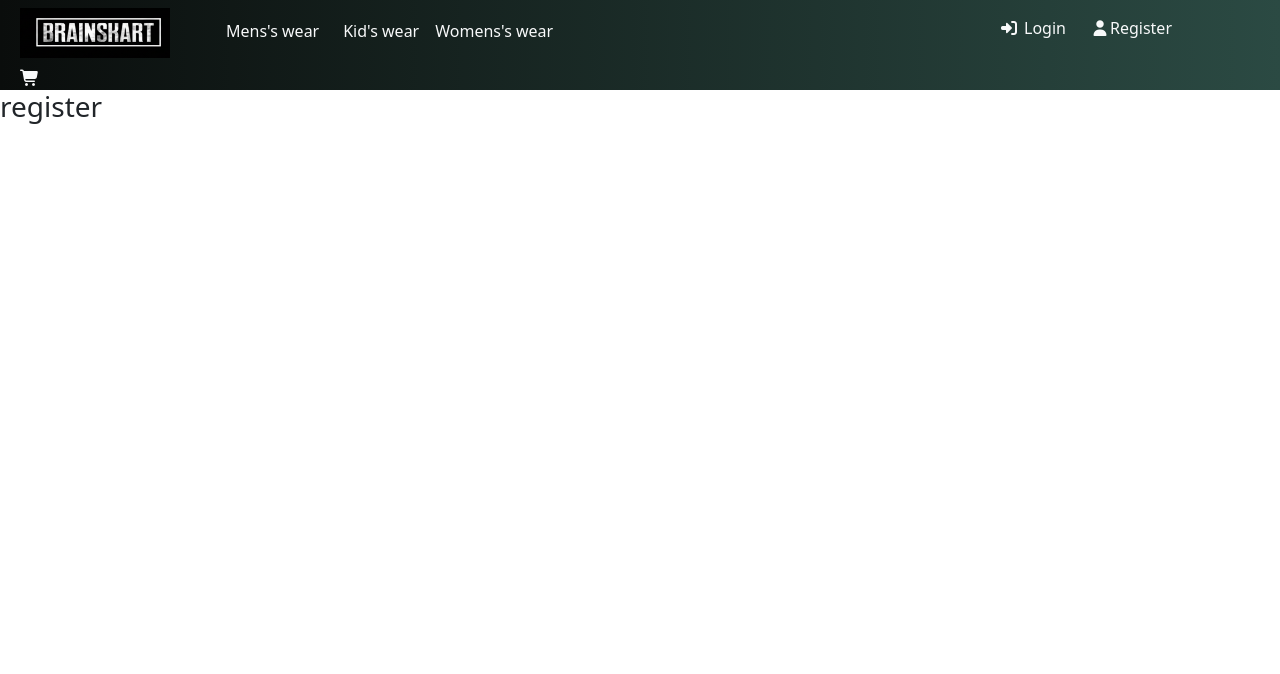
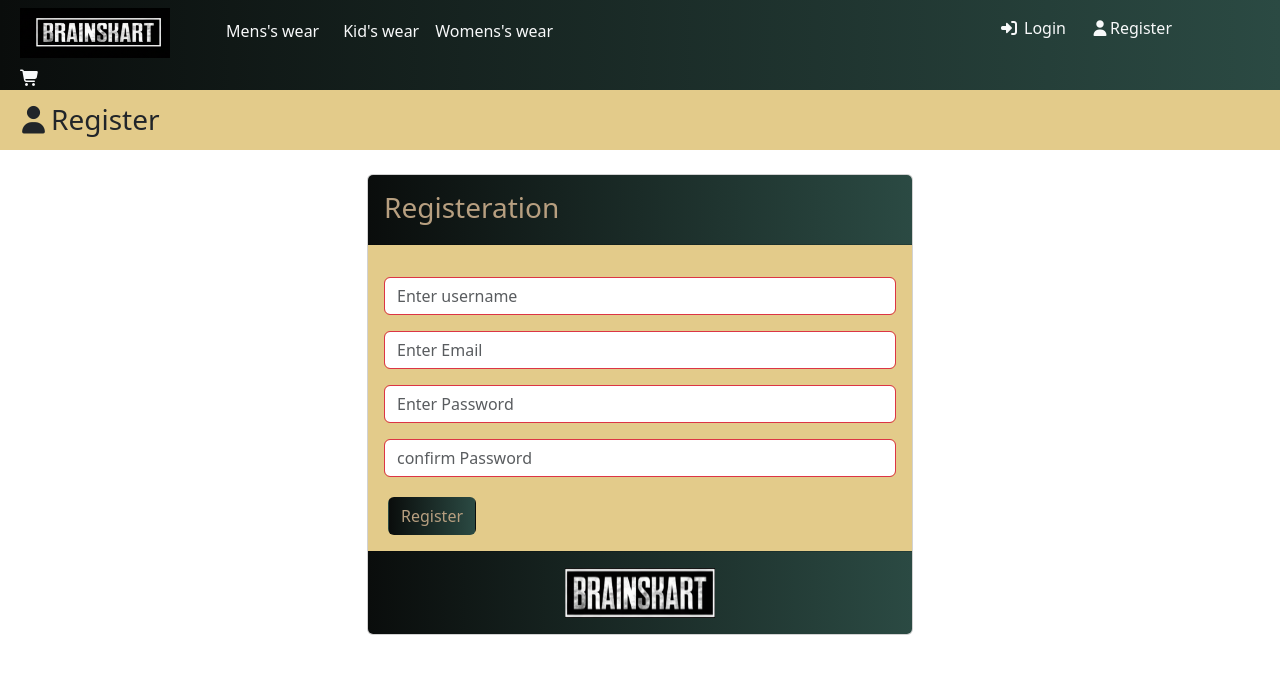
Before and after one commit to SHYAMBHATANIYA45/BrainsKart-project, a React (Vite) app in the folder Brainskart/: page /RegisterPage in a window 1280 px wide. Shown: the top 674 px of the page. Built offline with nearby package versions, Linux system fonts and the light colour scheme.

Commit message:
add registration filr

```diff
--- a/Brainskart/src/modules/users/components/register/Register.jsx
+++ b/Brainskart/src/modules/users/components/register/Register.jsx
@@ -1,12 +1,227 @@
-import react from 'react'
-export default function Register(){
-    return(
-     <>
+import react, { use, useState } from 'react'
+import { Link, useNavigate } from 'react-router'
+import "./register.css"
+export default function Register() {
 
-       <div>
-        <h3>register</h3>
-       </div>
+  const [user, setUser] = useState({
 
-     </>
+    username: "",
+    email: "",
+    password: "",
+    confirmPassword: ""
+
+  })
+  let navigate = useNavigate()
+
+  const [userNameFeedback, setuserNameFeedback] = useState("")
+  const [userEmailFeedback, setuserEmailfeedback] = useState("")
+  const [userPassFeedback, setuserPassFeedback] = useState("")
+  const [confirmPasswordFeedback, setconfirmPasswordFeedback] = useState("")
+
+  const[checkValidation,setCheckValidation]=useState({
+    checkuser:false,
+    checkemail:false,
+    checkpass:false,
+    checkconfirmPass:false
+
+  })
+
+  let handleChange = (event) => {
+    setUser((prev) => ({
+      ...prev,
+      [event.target.name]: event.target.value
+    })
     )
+  }
+
+
+
+  let checkUserName = (username) => {
+    let regExp = /^[a-zA-Z0-9]{3,20}$/
+    let userName = username.trim()
+    if (regExp.test(userName)) {
+      setuserNameFeedback("okay"),
+
+      setCheckValidation((prev)=>({
+        ...prev,
+        checkuser : true})
+      )
+    }
+    else {
+      setuserNameFeedback("username required");
+    }
+
+  }
+
+  let checkEmail = (email) => {
+    let regExp = /^[a-zA-Z0-9._%+-]+@[a-zA-Z0-9.-]+\.[a-zA-Z]{2,}$/
+    if (regExp.test(email)) {
+      setuserEmailfeedback("okay"),
+       setCheckValidation((prev)=>({
+         ...prev,
+         checkemail: true
+       })
+
+      )
+    } else {
+      setuserEmailfeedback("email required")
+    }
+  }
+
+  let checkPass = (pass) => {
+    let regExp = /^(?=.*[a-z])(?=.*[A-Z])(?=.*\d)(?=.*[!@#$%^&*])[A-Za-z\d!@#$%^&*]{8,}$/;
+    if (regExp.test(pass)) {
+      setuserPassFeedback("password looks strong"),
+
+      setCheckValidation((prev)=>({
+         ...prev,
+         checkpass: true
+       }))
+    } else {
+      setuserPassFeedback("strong password of 8 charater required")
+    }
+
+  }
+
+
+  let confirmPass = (password) => {
+
+    if (user.password === password && password) {
+      setconfirmPasswordFeedback("oaky"),
+       setCheckValidation(
+        (prev)=>({
+          ...prev,
+          checkconfirmPass:true
+        })
+      )
+    }
+    else {
+      setconfirmPasswordFeedback("password Unmatched")
+    }
+  }
+
+
+  let handleSubmit = (event) => {
+    event.preventDefault(),
+
+    checkUserName(user.username,checkValidation.checkuser)
+    checkEmail(user.email)
+    checkPass(user.password)
+    confirmPass(user.confirmPassword)
+  }
+
+  let checkAllvalidation=()=>{
+      setTimeout(() => {
+            if (checkValidation.checkuser && checkValidation.checkpass && checkValidation.checkemail && checkValidation.checkconfirmPass ) {
+                alert("login successful")
+                navigate('/LoginPage')
+            }
+        },1000)
+      }
+
+
+  return (
+    <>
+      <div className='w-100 registerNav'>
+        <h3>
+          <i className="fa-solid fa-user mt-3 ms-3" />
+          Register
+        </h3>
+      </div>
+      <div className='container'>
+        <div className='row mt-4'>
+          <div className='col-3'></div>
+          <div className='col-6 '>
+            <form onSubmit={handleSubmit}>
+              <div className='card'>
+
+                < div className='card-header register-header'>
+                  <h3 className='mt-2'>Registeration</h3>
+                </div>
+
+                <div className='card-body register-body'>
+                  <div className='form-group'>
+
+                    <div className='form-group mt-3'>
+                      <input
+                        className={`form-control ${userNameFeedback==="okay"?"border-success":"border-danger"}`}
+                        placeholder='Enter username'
+                        type='text'
+                        name='username'
+                        onChange={handleChange}
+                        value={user.username}
+                        onKeyUp={handleSubmit}
+                      >
+                      </input>
+                    </div>
+                    <div className={`userNameFeedback  ${userNameFeedback === "okay"?"text-success":"text-danger"}`}>{userNameFeedback}</div>
+
+                    <div className='form-group mt-3'>
+                      <input
+                        className={`form-control ${userEmailFeedback==="okay"?"border-success":"border-danger"}`}
+                        type='email'
+                        name='email'
+                        placeholder="Enter Email"
+                        value={user.email}
+                        onChange={handleChange}
+                        onKeyUp={handleSubmit}
+
+                      ></input>
+                    </div>
+                    <div className={`mailFeedback   ${userEmailFeedback === "okay"?"text-success":"text-danger"}`}>{userEmailFeedback}</div>
+
+
+                    <div className='form-group mt-3'>
+                      <input
+                        className={`form-control ${userPassFeedback==="password looks strong"?"border-success":"border-danger"}`}
+                        name='password'
+                        type='password'
+                        placeholder='Enter Password'
+                        onChange={handleChange}
+                        onKeyUp={handleSubmit}
+                        value={user.password}
+                      ></input>
+
+                    </div>
+                    <div className={`passwordFeedback ${userPassFeedback === "password looks strong"?"text-success":"text-danger"}`}>{userPassFeedback}</div>
+
+
+                    <div className='form-group mt-3'>
+                      <input
+                        className={`form-control confirmPassFeedback ${confirmPasswordFeedback === "oaky"?"border-success":"border-danger"}`}
+                        type='password'
+                        name='confirmPassword'
+                        placeholder='confirm Password'
+                        value={user.confirmPassword}
+                        onChange={handleChange}
+                        onKeyUp={handleSubmit}
+                      ></input>
+
+                    </div>
+                    <div className={`confirmPassFeedback  ms-1 ${confirmPasswordFeedback === "oaky"?"text-success":"text-danger"}`}>{confirmPasswordFeedback}</div>
+
+                    <div className='form-group mt-3'>
+                      <input type='submit' value="Register" className='btn btn-md ms-1 mt-1' onClick={checkAllvalidation}></input>
+                    </div>
+
+
+                  </div>
+
+
+                </div>
+                <div className='card-footer register-footer bg-dark text-center'>
+                  <Link to="/">
+                    <img src="./src/assets/logocopy.png" className="m-2"></img>
+                  </Link>
+                </div>
+              </div>
+            </form>
+          </div>
+
+        </div>
+      </div>
+
+
+    </>
+  )
 }
--- /dev/null
+++ b/Brainskart/src/modules/users/components/register/register.css
@@ -0,0 +1,24 @@
+.registerNav {
+  height: 60px;
+  background-color: rgb(227, 203, 138);
+}
+
+input[type="submit"][value="Register"] {
+  background-image: linear-gradient(90deg, rgb(10, 13, 12), rgb(43, 74, 67));
+  color: rgb(183, 159, 128);
+  background-image: linear-gradient(90deg, rgb(10, 13, 12), rgb(43, 74, 67));
+}
+
+.register-body {
+  background-color: rgb(227, 203, 138);
+}
+
+.register-header {
+  height: 70px;
+  color: rgb(183, 159, 128);
+  background-image: linear-gradient(90deg, rgb(10, 13, 12), rgb(43, 74, 67));
+}
+
+.register-footer {
+  background-image: linear-gradient(90deg, rgb(10, 13, 12), rgb(43, 74, 67));
+}
```
